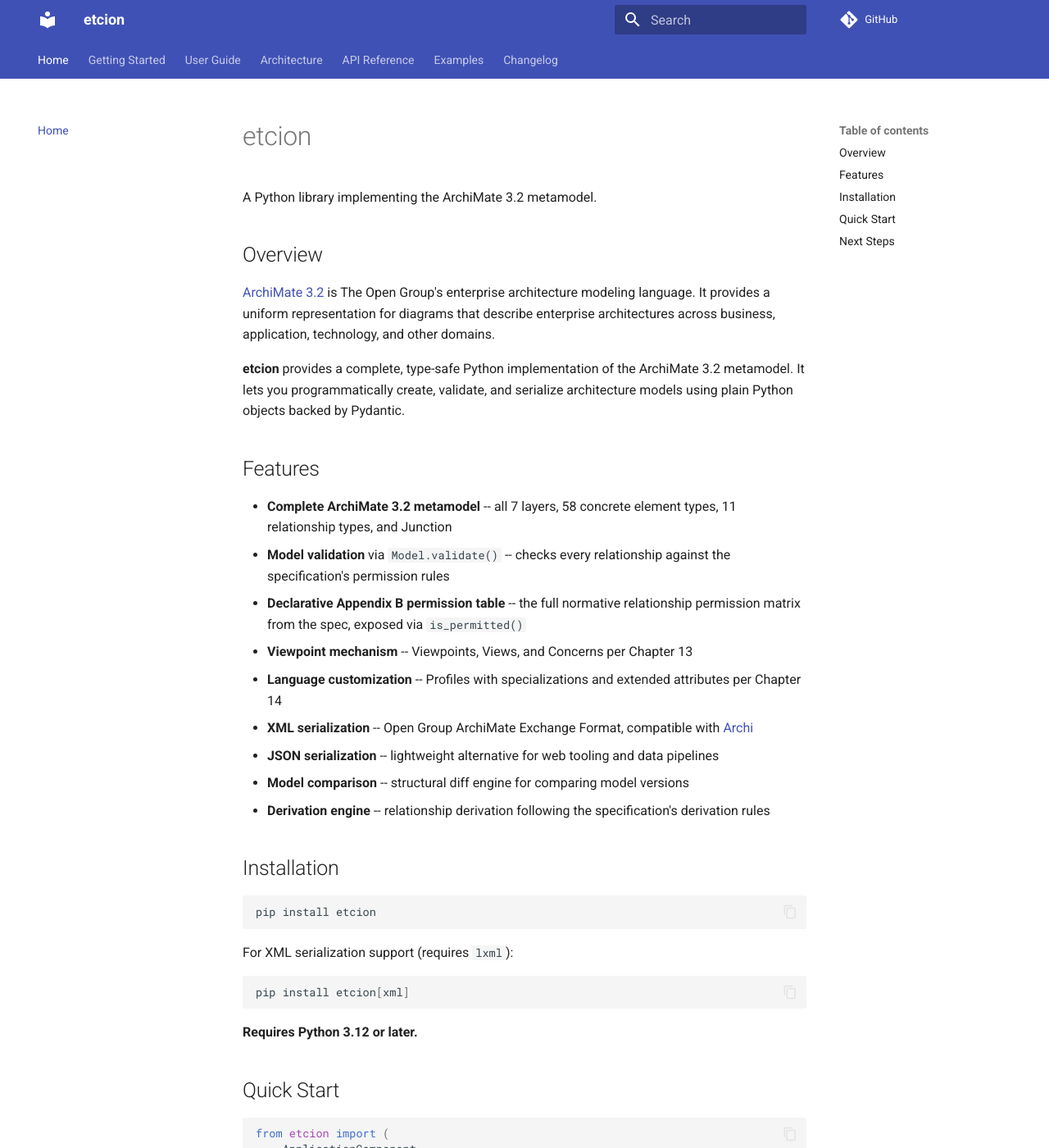
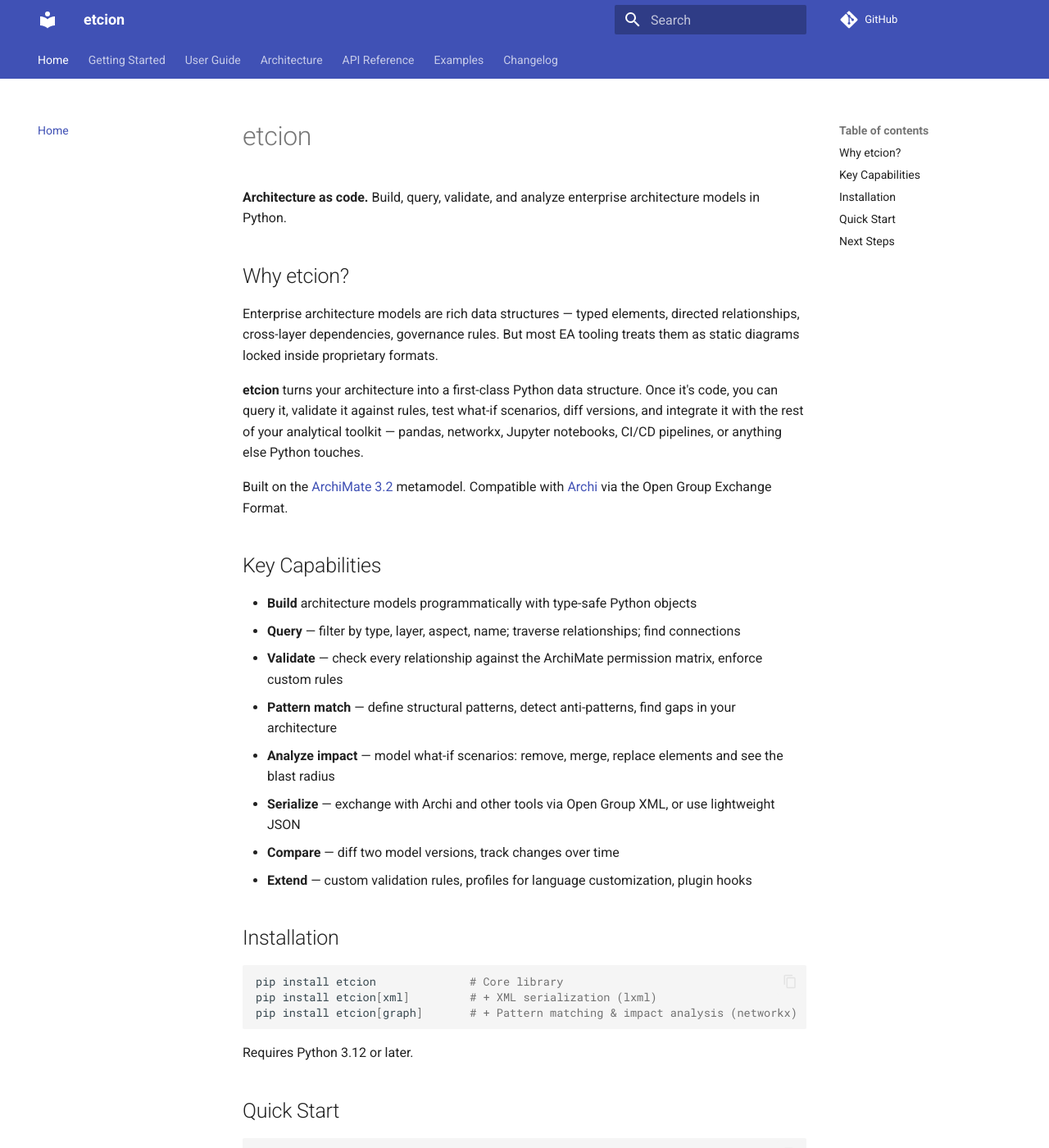
Before and after one commit to korpodevs/etcion, an MkDocs documentation site: the page built from docs/index.md, in a window 1280 px wide and 1400 px high. Shown: the whole window at 82% size. Built offline with MkDocs 1.6.1 and Material for MkDocs 9.7.7, drawn with Linux system fonts in a browser that asks for light colours; comment, search, counter and statistics services are not loaded; some of the changed text lies outside the part shown.

Commit message:
Incremented to version 0.2.0

````diff
--- a/docs/index.md
+++ b/docs/index.md
@@ -1,84 +1,64 @@
 # etcion
 
-A Python library implementing the ArchiMate 3.2 metamodel.
+**Architecture as code.** Build, query, validate, and analyze enterprise architecture models in Python.
 
-## Overview
+## Why etcion?
 
-[ArchiMate 3.2](https://pubs.opengroup.org/architecture/archimate32-doc/) is The Open Group's enterprise architecture modeling language. It provides a uniform representation for diagrams that describe enterprise architectures across business, application, technology, and other domains.
+Enterprise architecture models are rich data structures — typed elements, directed relationships, cross-layer dependencies, governance rules. But most EA tooling treats them as static diagrams locked inside proprietary formats.
 
-**etcion** provides a complete, type-safe Python implementation of the ArchiMate 3.2 metamodel. It lets you programmatically create, validate, and serialize architecture models using plain Python objects backed by Pydantic.
+**etcion** turns your architecture into a first-class Python data structure. Once it's code, you can query it, validate it against rules, test what-if scenarios, diff versions, and integrate it with the rest of your analytical toolkit — pandas, networkx, Jupyter notebooks, CI/CD pipelines, or anything else Python touches.
 
-## Features
+Built on the [ArchiMate 3.2](https://pubs.opengroup.org/architecture/archimate32-doc/) metamodel. Compatible with [Archi](https://www.archimatetool.com/) via the Open Group Exchange Format.
 
-- **Complete ArchiMate 3.2 metamodel** -- all 7 layers, 58 concrete element types, 11 relationship types, and Junction
-- **Model validation** via `Model.validate()` -- checks every relationship against the specification's permission rules
-- **Declarative Appendix B permission table** -- the full normative relationship permission matrix from the spec, exposed via `is_permitted()`
-- **Viewpoint mechanism** -- Viewpoints, Views, and Concerns per Chapter 13
-- **Language customization** -- Profiles with specializations and extended attributes per Chapter 14
-- **XML serialization** -- Open Group ArchiMate Exchange Format, compatible with [Archi](https://www.archimatetool.com/)
-- **JSON serialization** -- lightweight alternative for web tooling and data pipelines
-- **Model comparison** -- structural diff engine for comparing model versions
-- **Derivation engine** -- relationship derivation following the specification's derivation rules
+## Key Capabilities
+
+- **Build** architecture models programmatically with type-safe Python objects
+- **Query** — filter by type, layer, aspect, name; traverse relationships; find connections
+- **Validate** — check every relationship against the ArchiMate permission matrix, enforce custom rules
+- **Pattern match** — define structural patterns, detect anti-patterns, find gaps in your architecture
+- **Analyze impact** — model what-if scenarios: remove, merge, replace elements and see the blast radius
+- **Serialize** — exchange with Archi and other tools via Open Group XML, or use lightweight JSON
+- **Compare** — diff two model versions, track changes over time
+- **Extend** — custom validation rules, profiles for language customization, plugin hooks
 
 ## Installation
 
 ```bash
-pip install etcion
+pip install etcion              # Core library
+pip install etcion[xml]         # + XML serialization (lxml)
+pip install etcion[graph]       # + Pattern matching & impact analysis (networkx)
 ```
 
-For XML serialization support (requires `lxml`):
-
-```bash
-pip install etcion[xml]
-```
-
-**Requires Python 3.12 or later.**
+Requires Python 3.12 or later.
 
 ## Quick Start
 
 ```python
 from etcion import (
-    ApplicationComponent,
-    ApplicationService,
-    Assignment,
-    BusinessProcess,
-    BusinessService,
-    Model,
-    Serving,
+    BusinessProcess, ApplicationService, ApplicationComponent,
+    Model, Serving, Assignment,
 )
 from etcion.serialization.xml import write_model
 
-# Create elements from different layers
-order_process = BusinessProcess(name="Order Handling")
-order_service = BusinessService(name="Order Service")
-crm = ApplicationComponent(name="CRM System")
-crm_api = ApplicationService(name="CRM API")
+# Build a model
+order_handling = BusinessProcess(name="Order Handling")
+api = ApplicationService(name="Order API")
+backend = ApplicationComponent(name="Order Service")
 
-# Create relationships (name is required)
-biz_serve = Serving(name="enables", source=order_service, target=order_process)
-app_assign = Assignment(name="exposes", source=crm, target=crm_api)
-cross_serve = Serving(name="supports", source=crm_api, target=order_process)
-
-# Build a model and validate
 model = Model(concepts=[
-    order_process, order_service, crm, crm_api,
-    biz_serve, app_assign, cross_serve,
+    order_handling, api, backend,
+    Serving(name="serves", source=api, target=order_handling),
+    Assignment(name="runs", source=backend, target=api),
 ])
 
+# Validate and export
 errors = model.validate()
-if errors:
-    for e in errors:
-        print(e)
-else:
-    print("Model is valid.")
-
-# Export to ArchiMate Exchange Format XML
 write_model(model, "architecture.xml", model_name="My Architecture")
 ```
 
 ## Next Steps
 
-- [Getting Started](getting-started.md) -- installation, first model, validation, export
-- [User Guide](user-guide/building-models.md) -- in-depth guides for each feature
-- [API Reference](api/index.md) -- auto-generated reference from docstrings
-- [Examples](examples/index.md) -- runnable example scripts
+- [Getting Started](getting-started.md) — installation and first model
+- [User Guide](user-guide/building-models.md) — deep dive into each capability
+- [API Reference](api/index.md) — full module documentation
+- [Examples](examples/index.md) — runnable scripts for every feature
--- a/pyproject.toml
+++ b/pyproject.toml
@@ -4,8 +4,8 @@
 
 [project]
 name = "etcion"
-version = "0.1.0"
-description = "A Python library implementing the ArchiMate 3.2 metamodel"
+version = "0.2.0"
+description = "Architecture as code — build, query, validate, and analyze enterprise architecture models in Python"
 readme = "README.md"
 license = "MIT"
 requires-python = ">=3.12"
````
Also changed, not shown: CHANGELOG.md (+47 -1 lines), README.md (+154 -150 lines), site/api/model/index.html, site/api/querying/index.html, site/index.html, site/search/search_index.json, 4 other files.
